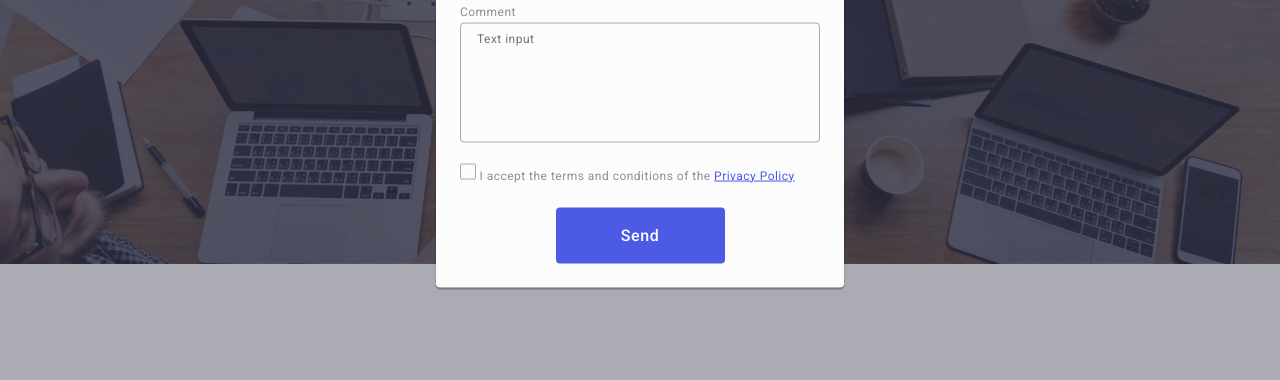
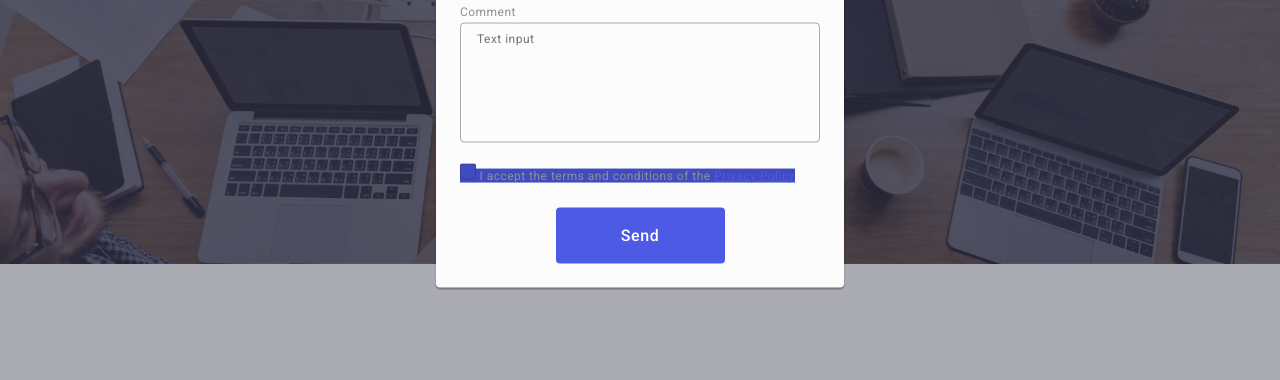
Before and after one commit to zooakva2/goit-homework-05, a plain HTML site: page index.html in a window 1280 px wide. Shown: the part 409-789 px from the top of the page. Drawn offline with nearby package versions, Linux system fonts and the light colour scheme.

Commit message:
Update styles.css

```diff
--- a/css/styles.css
+++ b/css/styles.css
@@ -745,7 +745,7 @@ button {
 
 }
 
-.visually-hidden:checked .last-backdrop-label .lable-span{
+.visually-hidden:checked ,.last-backdrop-label, .lable-span{
     background-color: #404bbf;
     border: none;
     fill: #F4F4FD;
```
